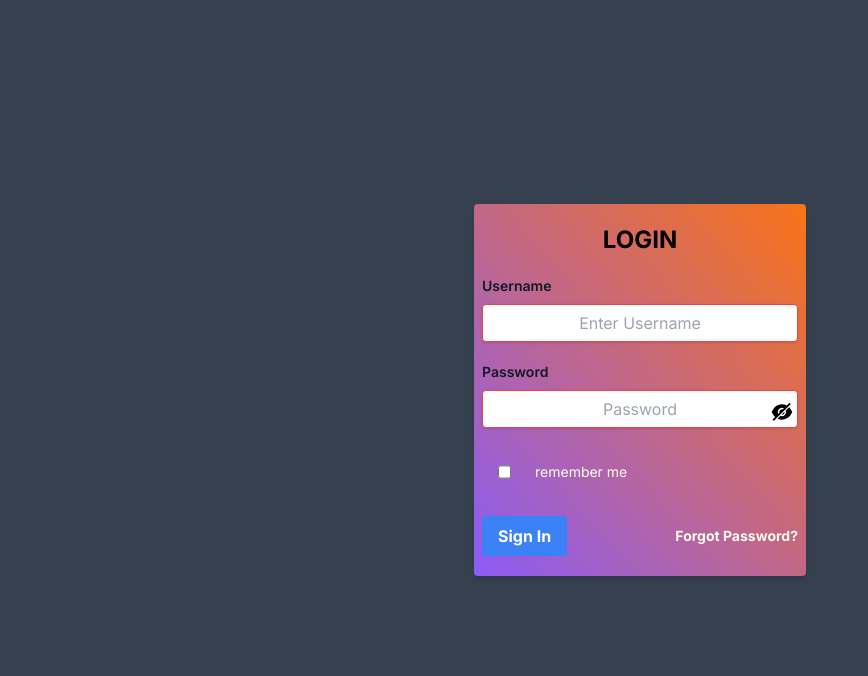
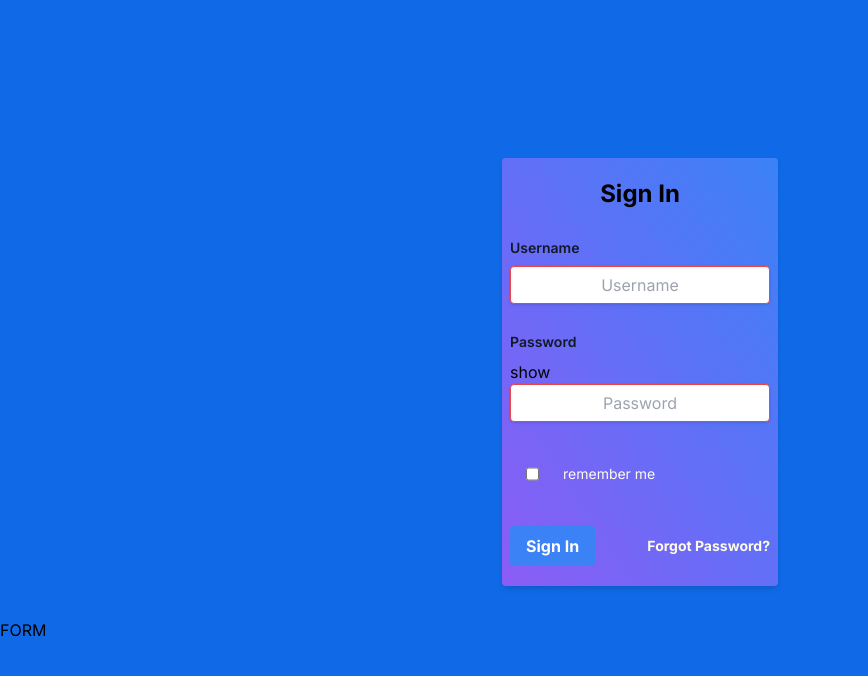
Before and after one commit to mconrejas/project-frontend, a Next.js app: page / in a window 1280 px wide. Shown: the top 676 px of the page, without its empty margins (0-868 px from the left). Built offline with nearby package versions, Linux system fonts and the light colour scheme.

Commit message:
05/18/23

```diff
--- a/app/components/Form.tsx
+++ /dev/null
@@ -1,36 +0,0 @@
-import React, { useState } from 'react';
-import { AiFillEyeInvisible, AiFillEye } from 'react-icons/ai';
-
-export default function Form(){
-
-const PasswordInput: React.FC = () => {
-  const [showPassword, setShowPassword] = useState(false);
-  const [password, setPassword] = useState('');
-
-  const handlePasswordChange = (event: React.ChangeEvent<HTMLInputElement>) => {
-    setPassword(event.target.value);
-  };
-
-  const toggleShowPassword = () => {
-    setShowPassword(!showPassword);
-  };
-
-  return (
-    <div className="flex  absolute items-center justify-between">
-      <input
-        type={showPassword ? 'text' : 'password'}
-        value={password}
-        onChange={handlePasswordChange}
-        className="rounded-md border-gray-300 focus:border-indigo-500 focus:ring-indigo-500 text-base outline-none focus:outline-none text-gray-700 px-3 py-2 leading-8 transition-colors duration-200 ease-in-out"
-        placeholder="Password"
-      />
-      <button
-        onClick={toggleShowPassword}
-        className="ml-2 focus:outline-none"
-      >
-        {showPassword ? <AiFillEyeInvisible /> : <AiFillEye />}
-      </button>
-    </div>
-  );
-};
-}
--- a/app/components/Login.tsx
+++ b/app/components/Login.tsx
@@ -1,9 +1,9 @@
-import React, { useState } from "react";
-import {AiFillEyeInvisible, AiFillEye} from 'react-icons/ai';
+import  { useRef, useState, useEffect } from "react";
+// import {AiFillEyeInvisible, AiFillEye} from 'react-icons/ai';
 
 
 
-export default function Login() {
+const Login = () => {
 
     // const [isPasswordVisible, setIsPasswordVisible] = useState(false);
     // function togglePasswordVisibility() {
@@ -12,26 +12,24 @@ export default function Login() {
     return (
 
 
-    <form className="bg-gradient-to-tr from-violet-500 to-orange-500 shadow-md rounded w-15 px-2 pt-5 pb-5 mb-5 space-y-5 ">
-                    <div className="font-bold text-center text-2xl">LOGIN</div>
+    <form className="bg-gradient-to-tr from-violet-500 to-blue-500 shadow-md rounded w-small px-2 pt-5 pb-5 mb-8 space-y-7 ">
+                    <div className="font-bold text-center text-2xl">Sign In</div>
                     <div className="mb-3">
 
                     <label className="block text-gray-900 text-sm font-semibold mb-2" >Username</label>
-                    <input className="text-center shadow appearance-none placeholder border border-red-500 rounded w-full py-2 px-3 text-gray-700 leading-tight focus:outline-none focus:shadow-outline" id="username" type="text" placeholder="Enter Username"></input>
+                    <input className="text-center shadow appearance-none placeholder border border-red-500 rounded w-small py-2 px-3 text-gray-700 leading-tight focus:outline-none focus:shadow-outline" id="username" type="text" placeholder="Username"></input>
 
                     </div>
 
 
-            <div className=" mx-auto relative">
+            <div className="row mb-4 mx-auto relative">
                     <label className="block text-gray-900 text-sm font-semibold mb-2" >Password</label>
-                    <input className="text-md  text-center shadow appearance-none placeholder border border-red-500 rounded w-full py-2 px-10 text-gray-700 leading-tight focus:outline-none focus:shadow-outline" id="Password"type="text" placeholder="Password"></input>
+                    <div className="col=sm-1">
+                     <button type="button" className="btn btn-primary">show</button>
 
-                    <div className="text-2xl absolute bottom-1 right-1 ">
-                            < AiFillEyeInvisible/>
                     </div>
+                    <input className="text-md  text-center shadow appearance-none placeholder border border-red-500 rounded w-small py-2 px-3 text-gray-700 leading-tight focus:outline-none focus:shadow-outline" id="Password"type="text" placeholder="Password"></input>
             </div>
-
-
             <div className="flex items-center justify-between">
                 <div className="flex items-center">
                     <input type="checkbox" className="h-4 m-4 text-blue-300 rounded"/>
@@ -52,3 +50,4 @@ export default function Login() {
 
 )
 };
+export default Login
--- a/app/components/ShowAndHidePassword.js
+++ b/app/components/ShowAndHidePassword.js
@@ -32,3 +32,5 @@ function ShowAndHidePassword(){
 
     )
 }
+
+export default ShowAndHidePassword;
--- /dev/null
+++ b/app/components/form/Form.tsx
@@ -0,0 +1,37 @@
+import React, { useState } from 'react';
+import { AiFillEyeInvisible, AiFillEye } from 'react-icons/ai';
+
+export default function Form(){
+
+const PasswordInput: React.FC = () => {
+  const [showPassword, setShowPassword] = useState(false);
+  const [password, setPassword] = useState('');
+
+  const handlePasswordChange = (event: React.ChangeEvent<HTMLInputElement>) => {
+    setPassword(event.target.value);
+  };
+
+  const toggleShowPassword = () => {
+    setShowPassword(!showPassword);
+  };
+
+  return (
+
+    <div className="flex  absolute items-center justify-between">
+      <input
+        type={showPassword ? 'text' : 'password'}
+        value={password}
+        onChange={handlePasswordChange}
+        className="rounded-md border-gray-300 focus:border-indigo-500 focus:ring-indigo-500 text-base outline-none focus:outline-none text-gray-700 px-3 py-2 leading-8 transition-colors duration-200 ease-in-out"
+        placeholder="Password"
+      />
+      <button
+        onClick={toggleShowPassword}
+        className="ml-2 focus:outline-none"
+      >
+        {showPassword ? <AiFillEyeInvisible /> : <AiFillEye />}
+      </button>
+    </div>
+  );
+};
+}
--- a/app/globals.css
+++ b/app/globals.css
@@ -18,6 +18,6 @@
 
 body {
   color: rgb(var(--foreground-rgb));
-  background-color: #364150;
+  background-color: #106ae7;
 
 }
--- a/app/page.tsx
+++ b/app/page.tsx
@@ -1,5 +1,6 @@
 import Login from "./components/Login";
-import Form from "./components/Form"
+import Form from "./components/form/Form"
+import Link from "next/link"
 
 function App() {
     return (
@@ -8,7 +9,7 @@ function App() {
                <Login/>
                {/* <Form/> */}
         </div>
-
+            <Link href="app/components/SignIn"> FORM</Link>
 
         </div>
 
```
Also changed, not shown: app/components/SignIN/signin.tsx (renamed from app/components/signin.tsx).
